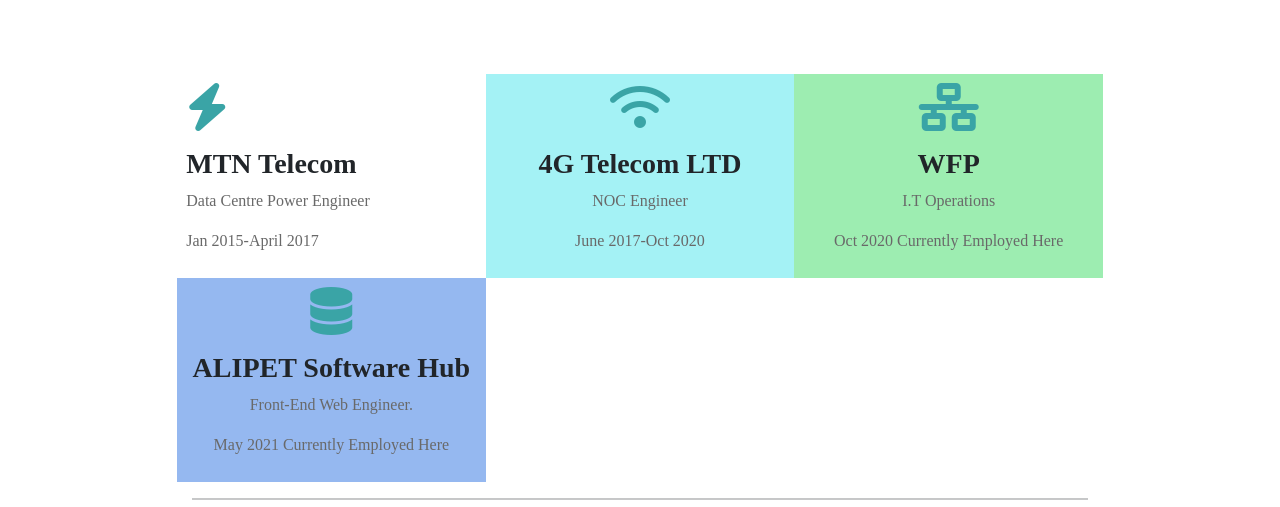
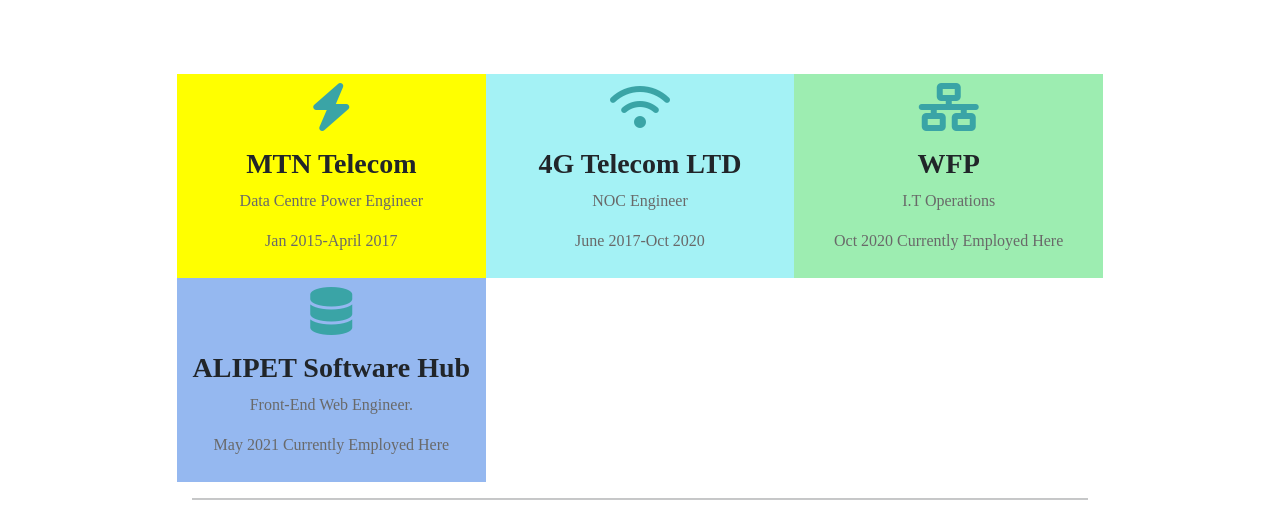
Before and after one commit to khemispeter/C.Vs, a plain HTML site: page index.html in a window 1280 px wide. Shown: the part 590-1097 px from the top of the page. Drawn offline with nearby package versions, Linux system fonts and the light colour scheme.

Commit message:
Update styles.css

```diff
--- a/css/styles.css
+++ b/css/styles.css
@@ -33,9 +33,9 @@ color: #564959;
 	text-align:center;
 }
 
-.colorset{
+.colorsets{
 	text-align:center;
-	background-color:#FFFF00;
+	background-color: #FFFF00;
 }
 .colorin{
 	text-align:center;
```
